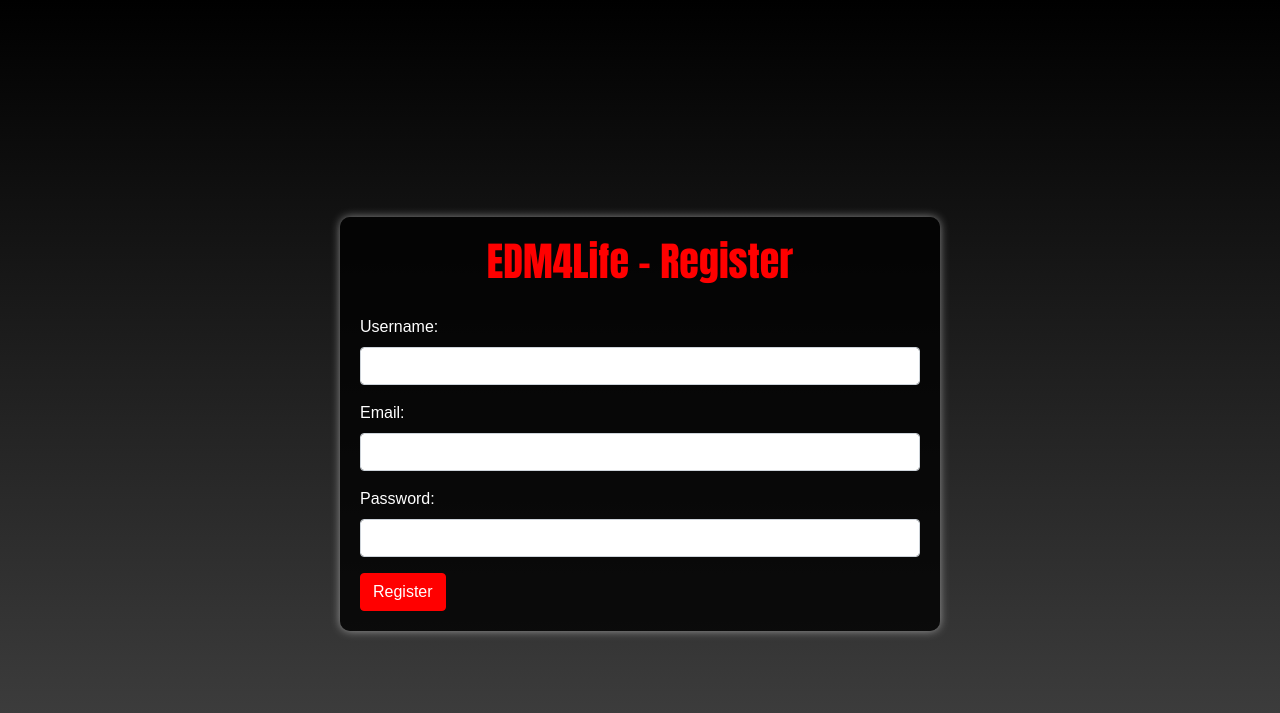
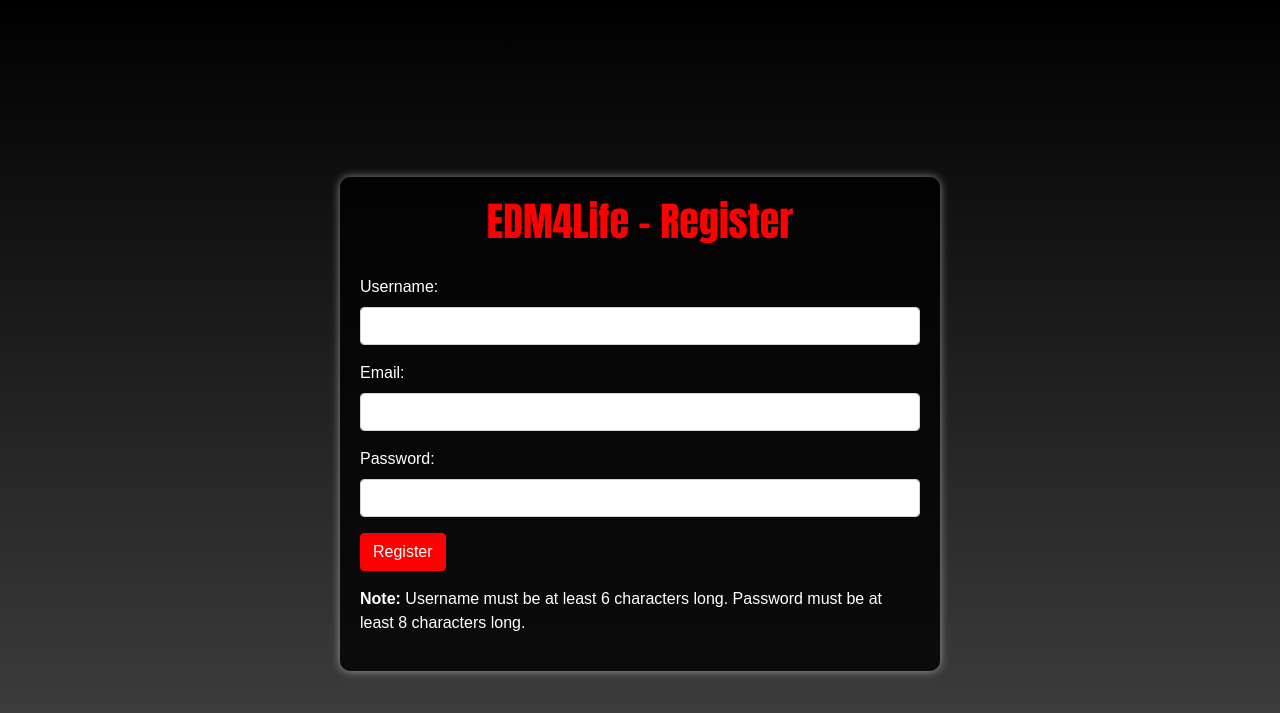
Before and after one commit to Halffancyy/Web-Project2, a Flask app: page /auth/register in a window 1280 px wide. Shown: the top 713 px of the page. Run offline with Flask 3, Linux system fonts and the light colour scheme; some libraries are stand-ins or nearby versions.

Commit message:
Update register.html
Add a function that alert invalid email address and invalid password.
Add a note under input bar about the requirement of pwd and username

```diff
--- a/templates/register.html
+++ b/templates/register.html
@@ -8,10 +8,21 @@
   <link rel="stylesheet" href="https://stackpath.bootstrapcdn.com/bootstrap/4.5.2/css/bootstrap.min.css" />
   <link href="{{ url_for('static', filename='css/register.css') }}" rel="stylesheet" type="text/css" />
   <meta name="csrf-token" content="{{ csrf_token() }}" />
-</head>
   <script>
     function validateForm() {
-    var password = document.forms["loginForm"]["password"].value;
+      var username = document.getElementById("username").value;
+      var email = document.getElementById("email").value;
+      var password = document.getElementById("password").value;
+
+      if (username.length < 6) {
+        alert("Username must be at least 6 characters long.");
+        return false;
+      }
+
+      if (!email.includes("@")) {
+        alert("Invalid email address.");
+        return false;
+      }
 
       if (password.length < 8) {
         alert("Password must be at least 8 characters long.");
@@ -21,11 +32,12 @@
       return true;
     }
   </script>
+</head>
 
 <body>
   <div class="container mt-5">
     <h1>EDM4Life - Register</h1>
-    <form method="post">
+    <form name="registerForm" onsubmit="return validateForm()" method="post">
       {{ form.csrf_token }}
       <div class="form-group">
         <label for="username">Username:</label>
@@ -41,6 +53,10 @@
       </div>
       <button type="submit" class="btn btn-primary">Register</button>
     </form>
+    <div class="mt-3">
+      <p><strong>Note:</strong> Username must be at least 6 characters long. Password must be at least 8 characters
+        long.</p>
+    </div>
   </div>
 </body>
 
```
Lines whose indentation alone changed are shown as unchanged.
